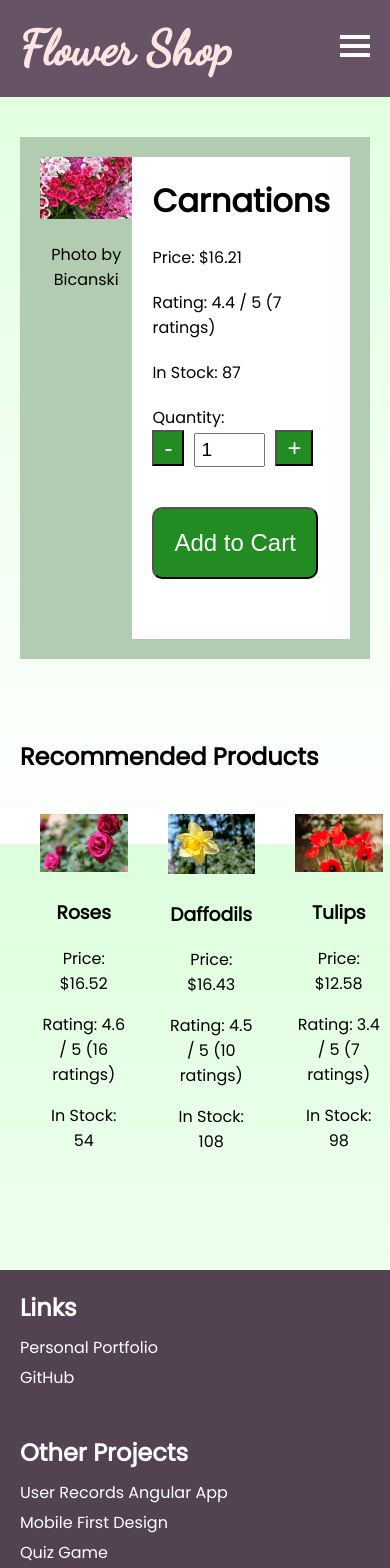
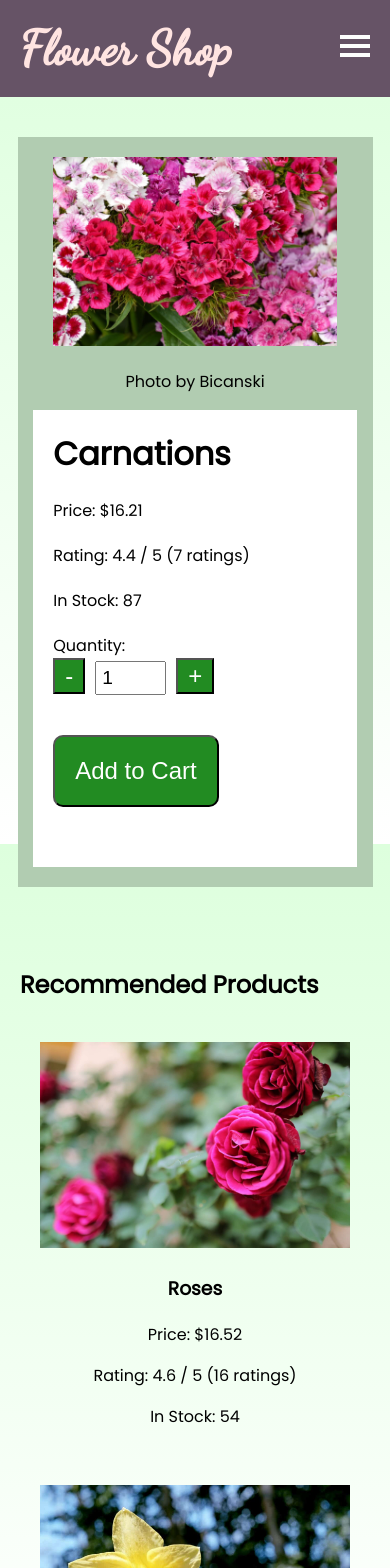
Before and after one commit to bryanc123/Flower-Shop, a React (Create React App) app: page /#/product/carnations in a window 390 px wide. Shown: the top 1568 px of the page. Built offline with nearby package versions, Linux system fonts and the light colour scheme; the HTML template or start-up script is replaced by a standard one.

Commit message:
Added responsive styles to recommended products section

```diff
--- a/src/index.css
+++ b/src/index.css
@@ -218,10 +218,12 @@ header {
 }
 
 .product__purchase-container {
+  align-items: center;
   background-color: #B1CCB1;
   display: flex;
-  flex-direction: row;
+  flex-direction: column;
   padding: 20px;
+  min-width: 90%;
 }
 
 .recommended-products {
@@ -233,7 +235,7 @@ header {
 
 .recommended-products__row {
   display: flex;
-  flex-direction: row;
+  flex-direction: column;
   justify-content: space-between;
 }
 
@@ -518,12 +520,12 @@ footer {
 
   /* Single Product */
 
-  .product-container {
-    align-items: flex-start;
-    display: flex;
+  .product__purchase-container {
     flex-direction: row;
-    justify-content: space-between;
-    padding: 40px 20px;
+  }
+
+  .recommended-products__row {
+    flex-direction: row;
   }
 
   .product__images-container {
```
